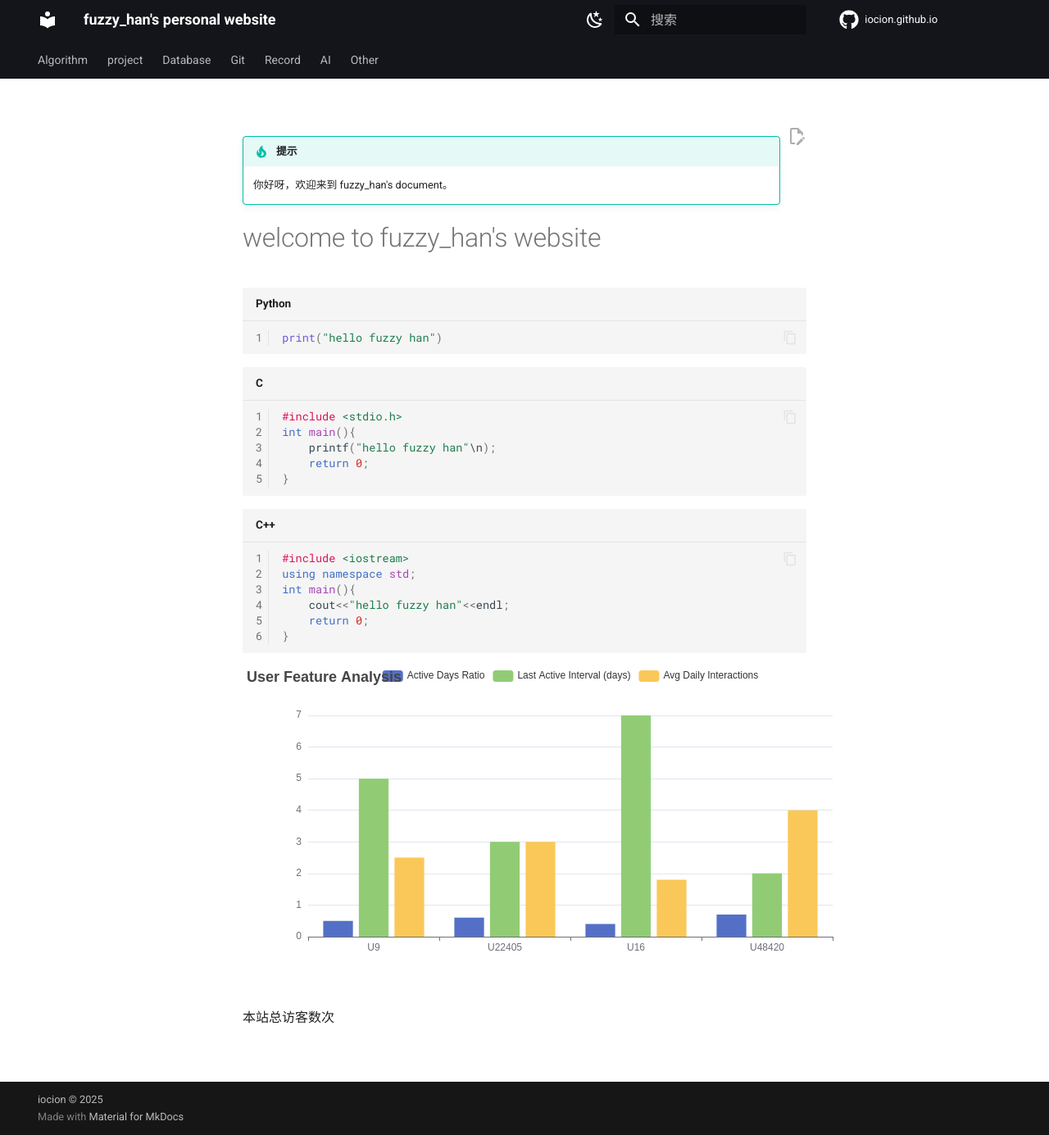
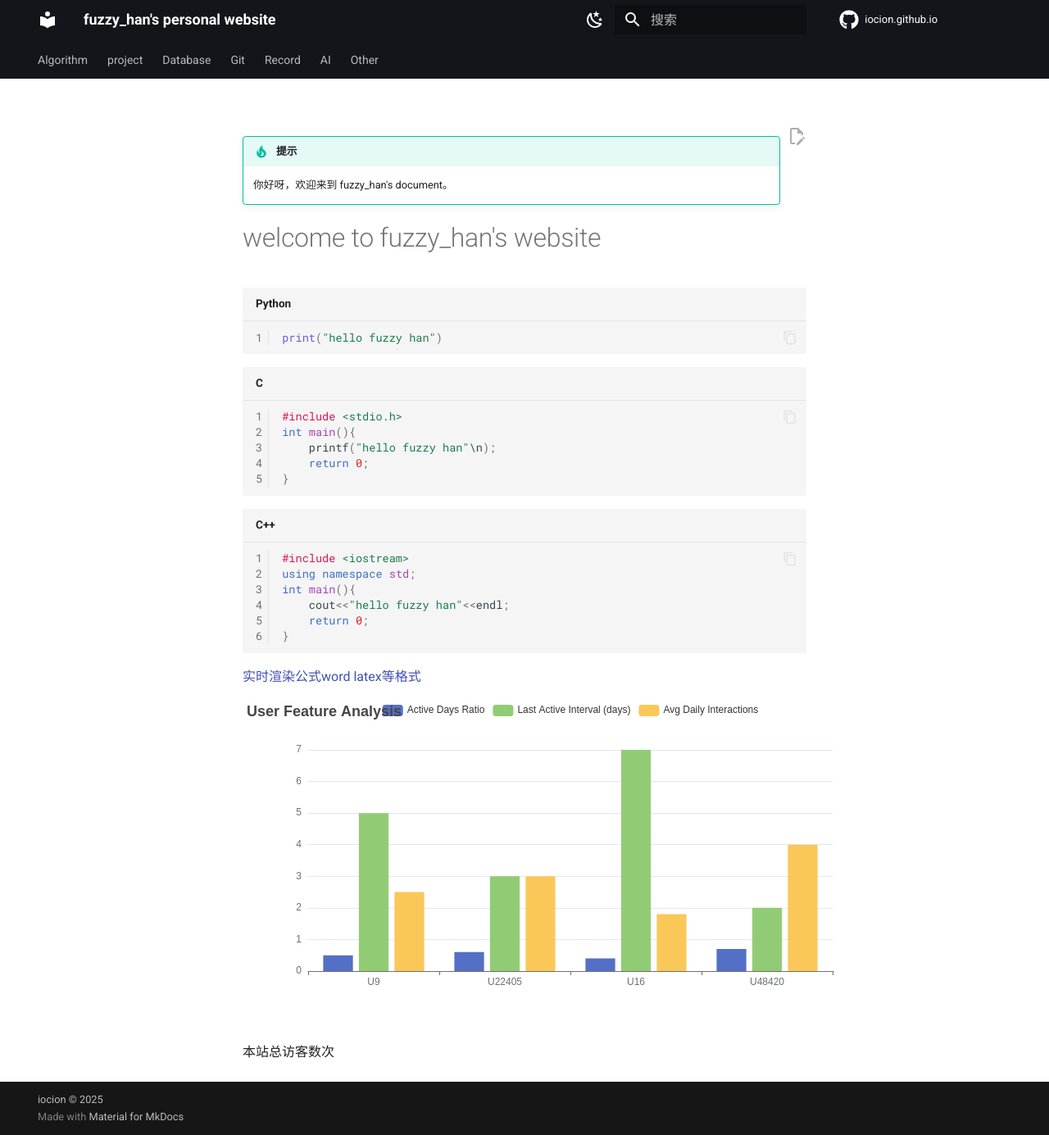
Before and after one commit to iocion/iocion.github.io, an MkDocs documentation site: the page built from docs/index.md, in a window 1280 px wide and 1385 px high. Shown: the whole window at 82% size. Built offline with MkDocs 1.6.1 and Material for MkDocs 9.7.7, drawn with Linux system fonts in a browser that asks for light colours; nearby versions of some CDN libraries; library files that are not in the unit come from our copies; comment, search, counter and statistics services are not loaded.

Commit message:
Update index.md

````diff
--- a/docs/index.md
+++ b/docs/index.md
@@ -22,6 +22,7 @@ int main(){
     return 0;
 }
 ```
+[实时渲染公式word latex等格式](https://snip.mathpix.com/)
 <!DOCTYPE html>
 <html>
 <head>
````
